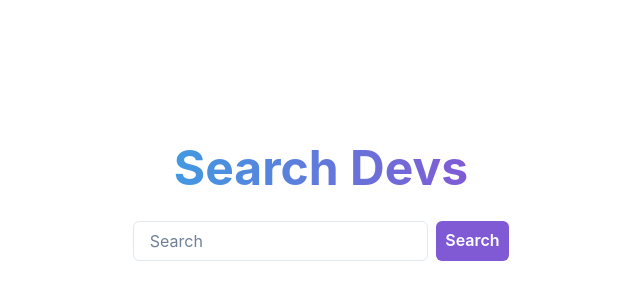
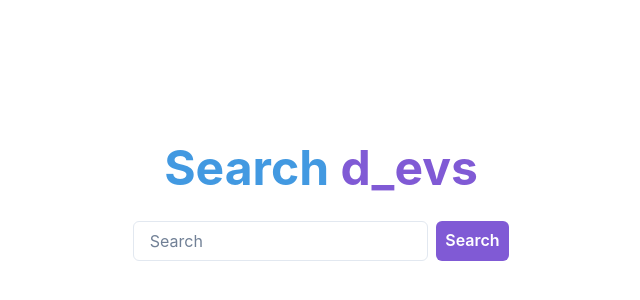
Before and after one commit to Pollymeowth/desafio-buscador-github, a React (Vite) app: page / in a window 1280 px wide. Shown: the part 200-500 px from the top of the page, without its empty margins (319-959 px from the left). Built offline with nearby package versions, Linux system fonts and the light colour scheme.

Commit message:
Mensagem de erro e i18n adicionados a SeachBar e a Home | Melhora no código da Home

```diff
--- a/src/components/SearchBar.tsx
+++ b/src/components/SearchBar.tsx
@@ -1,4 +1,5 @@
 import { Input, Button, Flex } from "@chakra-ui/react";
+import { useTranslation } from "react-i18next";
 
 type SearchBarProps = {
   value: string;
@@ -8,10 +9,12 @@ type SearchBarProps = {
 
 
 export function SearchBar({ value, onChange, onSearch } : SearchBarProps) {
+    const { t } = useTranslation();
+
     return (
         <Flex gap={2}>
             <Input
-        placeholder="Search"
+                placeholder={t("search_placeholder")}
                 value={value}
                 onChange={onChange}
                 onKeyDown={(e) => {
@@ -22,7 +25,7 @@ export function SearchBar({ value, onChange, onSearch } : SearchBarProps) {
             />
 
             <Button colorScheme="purple" onClick={onSearch}>
-        Search
+                {t("search_button")}
             </Button>
         </Flex>
   );
--- a/src/pages/Home.tsx
+++ b/src/pages/Home.tsx
@@ -1,21 +1,27 @@
-import { Input, Button, VStack, Heading } from "@chakra-ui/react";
+import { Button, VStack, Heading, Text, Input } from "@chakra-ui/react";
 import { useState } from "react";
 import { useNavigate } from "react-router-dom";
 import { getUser } from "../services/github";
 import { SearchBar } from "../components/SearchBar";
+import { useTranslation } from "react-i18next";
 
 export function Home() {
     const [username, setUsername] = useState("");
     const [error, setError] = useState("");
+    const [loading, setLoading] = useState(false)
     const navigate = useNavigate();
+
+    const { t } = useTranslation();
 
     async function handleSearch() {
         if (!username.trim()) return;
+        setLoading(true);
+        setError("")
         try {
             await getUser(username);
             navigate(`/profile/${username}`);
         } catch (error) {
-            setError("User not found")
+            setError(t("not_found"))
         }
 
     }
@@ -27,14 +33,10 @@ export function Home() {
             align="center"
             gap={6}
         >
-            <Heading
-                fontSize="5xl"
-                bgGradient="linear(to-r, blue.400, purple.500)"
-                bgClip="text"
-            >
-                Search Devs
+            <Heading fontSize="5xl">
+                <Text as="span" color="blue.400">{t("search_title_1")} </Text>
+                <Text as="span" color="purple.500">{t("search_title_2")}</Text>
             </Heading>
-
             <VStack gap={3}>
                 <SearchBar
                     value={username}
@@ -44,11 +46,10 @@ export function Home() {
                     }}
                     onSearch={handleSearch}
                 />
-
                 {error && (
-                    <Heading size="sm" color="red.400">
+                    <Text color="red.400" fontSize="sm">
                         {error}
-                    </Heading>
+                    </Text>
                 )}
             </VStack>
         </VStack>
```
Lines whose indentation alone changed are shown as unchanged.
